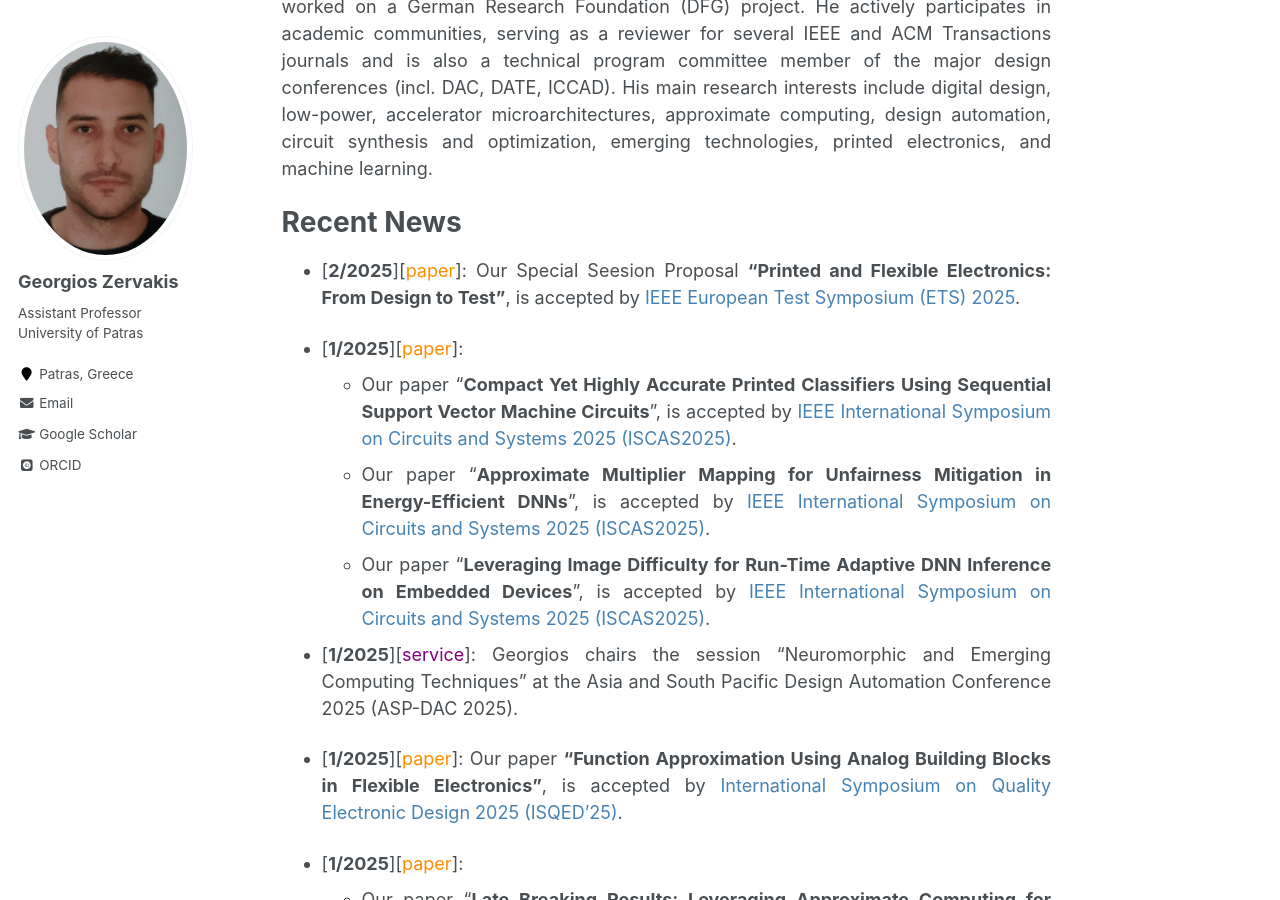
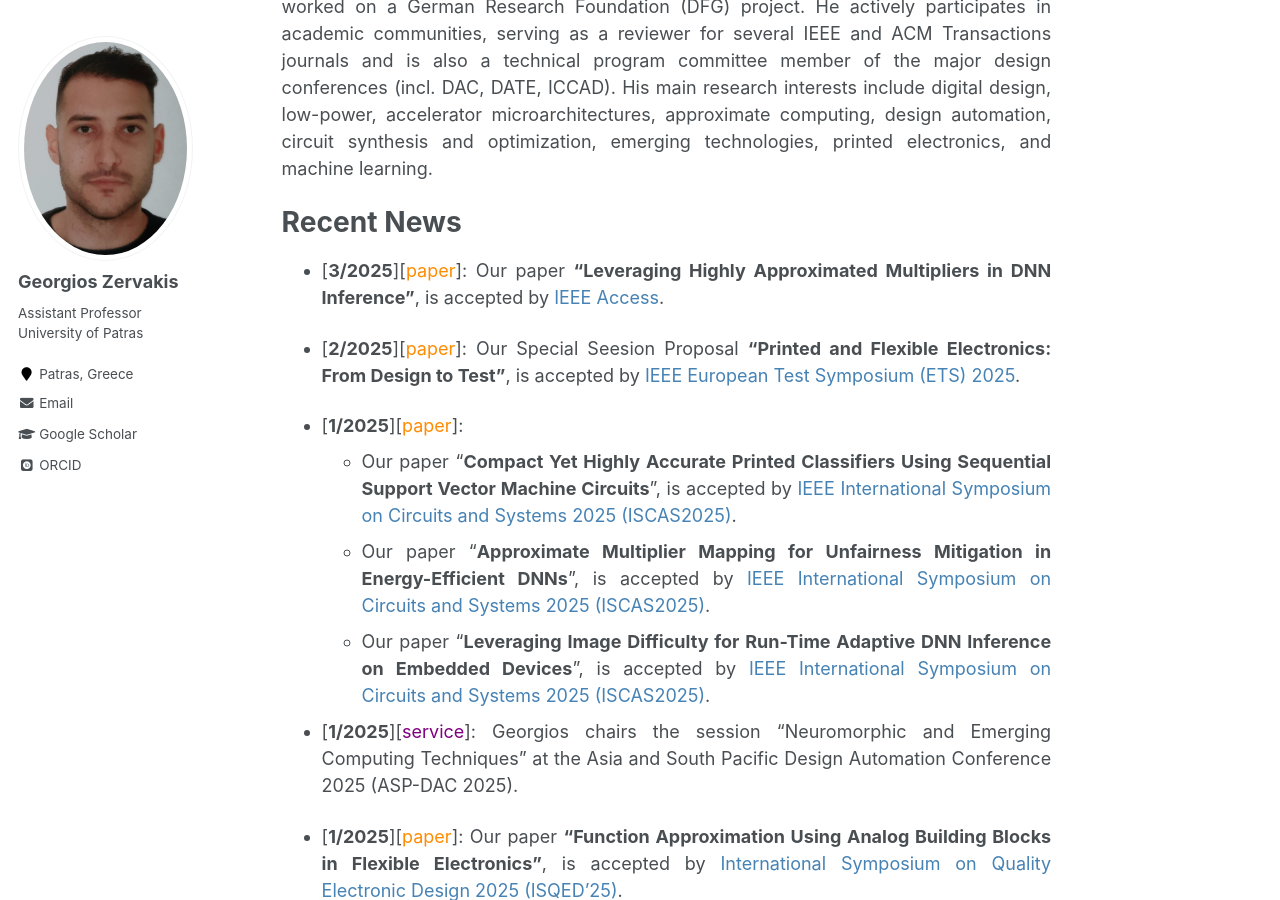
Before and after one commit to giozerv/giozerv.github.io, a Jekyll site: the page built from _pages/about.md, in a window 1280 px wide and 900 px high, scrolled down 491 px. Built offline with Jekyll 4.4.1, drawn with Linux system fonts in a browser that asks for light colours; some web fonts are replaced.

Commit message:
Update about.md

```diff
--- a/_pages/about.md
+++ b/_pages/about.md
@@ -21,6 +21,8 @@ Georgios Zervakis is an Assistant Professor at the [Department of Computer Engin
 
 Recent News
 ===
+
+* [**3/2025**][<span style="color:darkorange">paper</span>]: Our paper **"Leveraging Highly Approximated Multipliers in DNN Inference"**, is accepted by <span style="color:SteelBlue">IEEE Access</span>.
 
 * [**2/2025**][<span style="color:darkorange">paper</span>]: Our Special Seesion Proposal **"Printed and Flexible Electronics: From Design to Test"**, is accepted by <span style="color:SteelBlue">IEEE European Test Symposium (ETS) 2025</span>.
 
```
